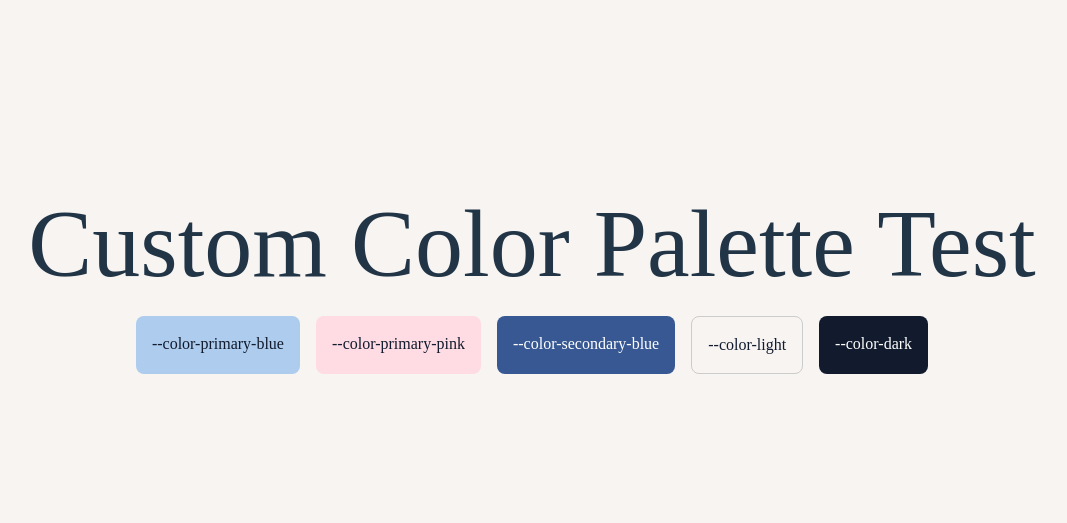
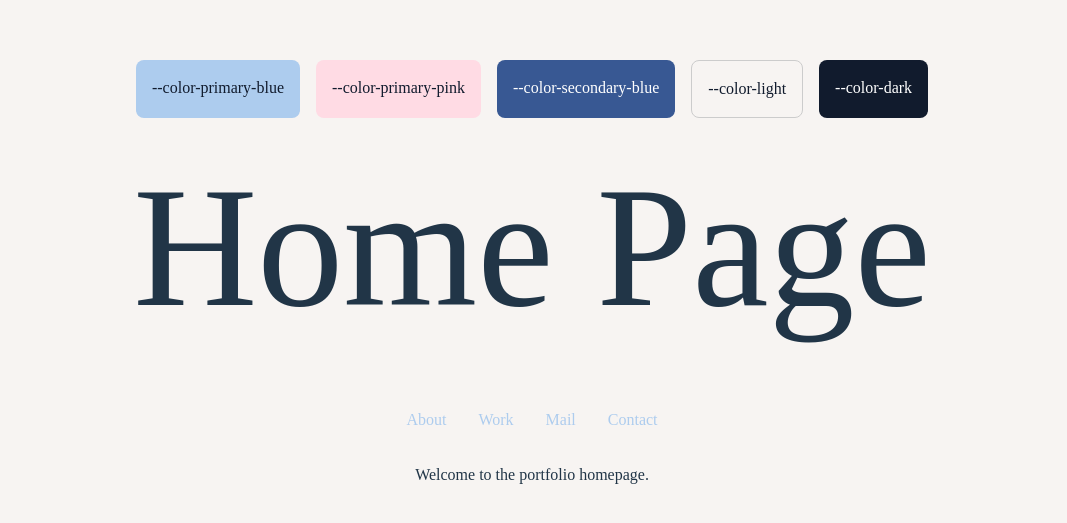
Before and after one commit to mitso2005/Dimitri_Portfolio_v2, a React (Vite) app: page / in a window 1280 px wide. Shown: the part 143-666 px from the top of the page, without its empty margins (108-1175 px from the left). Built offline with nearby package versions, Linux system fonts and the light colour scheme; a web font is replaced by a local one.

Commit message:
added home navigation

```diff
--- a/package.json
+++ b/package.json
@@ -12,7 +12,8 @@
   "dependencies": {
     "@tailwindcss/vite": "^4.1.11",
     "react": "^19.1.0",
-    "react-dom": "^19.1.0"
+    "react-dom": "^19.1.0",
+    "react-router-dom": "^7.7.0"
   },
   "devDependencies": {
     "@eslint/js": "^9.30.1",
--- a/src/App.jsx
+++ b/src/App.jsx
@@ -1,17 +1,21 @@
 import React from 'react';
+import { BrowserRouter, Routes, Route } from 'react-router-dom';
 import { useState } from 'react'
-import reactLogo from './assets/react.svg'
-import viteLogo from '/vite.svg'
+import Home from './pages/Home';
+import About from './pages/About';
+import Work from './pages/Work';
+import Mail from './pages/Mail';
+import Contact from './pages/Contact';
 import './App.css'
 
 function App() {
   const [count, setCount] = useState(0)
 
   return (
+    <BrowserRouter>
       <>
         {/* Custom color palette test */}
         <div style={{ marginTop: '2rem' }}>
-        <h2>Custom Color Palette Test</h2>
           <div style={{ display: 'flex', gap: '1rem', flexWrap: 'wrap', justifyContent: 'center' }}>
             <div style={{ background: 'var(--color-primary-blue)', color: '#111B2D', padding: '1rem', borderRadius: '8px' }}>
               --color-primary-blue
@@ -31,6 +35,14 @@ function App() {
           </div>
         </div>
       </>
+      <Routes>
+        <Route path="/" element={<Home />} />
+        <Route path="/about" element={<About />} />
+        <Route path="/work" element={<Work />} />
+        <Route path="/mail" element={<Mail />} />
+        <Route path="/contact" element={<Contact />} />
+      </Routes>
+    </BrowserRouter>
   )
 }
 
--- /dev/null
+++ b/src/pages/About.jsx
@@ -0,0 +1,10 @@
+import React from 'react';
+
+export default function About() {
+  return (
+    <div>
+      <h1>About Page</h1>
+      <p>This is the about page.</p>
+    </div>
+  );
+}
--- /dev/null
+++ b/src/pages/Contact.jsx
@@ -0,0 +1,10 @@
+import React from 'react';
+
+export default function Contact() {
+  return (
+    <div>
+      <h1>Contact Page</h1>
+      <p>This is the contact page.</p>
+    </div>
+  );
+}
--- /dev/null
+++ b/src/pages/Home.jsx
@@ -0,0 +1,17 @@
+import React from 'react';
+import { Link } from 'react-router-dom';
+
+export default function Home() {
+  return (
+    <div>
+      <h1>Home Page</h1>
+      <nav style={{ margin: '2rem 0', display: 'flex', gap: '2rem', justifyContent: 'center' }}>
+        <Link to="/about">About</Link>
+        <Link to="/work">Work</Link>
+        <Link to="/mail">Mail</Link>
+        <Link to="/contact">Contact</Link>
+      </nav>
+      <p>Welcome to the portfolio homepage.</p>
+    </div>
+  );
+}
--- /dev/null
+++ b/src/pages/Mail.jsx
@@ -0,0 +1,10 @@
+import React from 'react';
+
+export default function Mail() {
+  return (
+    <div>
+      <h1>Mail Page</h1>
+      <p>This is the mail page.</p>
+    </div>
+  );
+}
--- /dev/null
+++ b/src/pages/Work.jsx
@@ -0,0 +1,10 @@
+import React from 'react';
+
+export default function Work() {
+  return (
+    <div>
+      <h1>Work Page</h1>
+      <p>This is the work page.</p>
+    </div>
+  );
+}
```
Also changed, not shown: 1 other file (tests, documents, lock files or other folders). Lines whose indentation alone changed are shown as unchanged.
